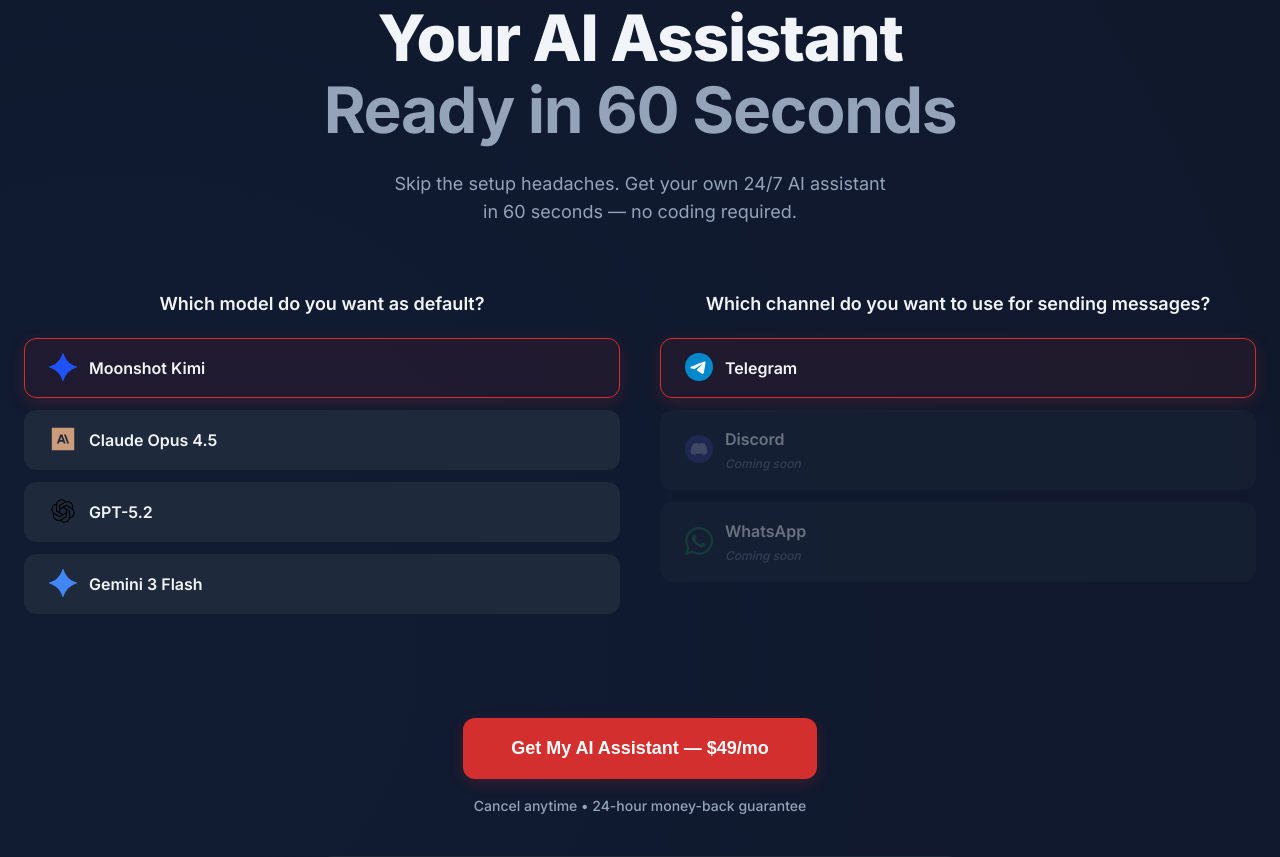
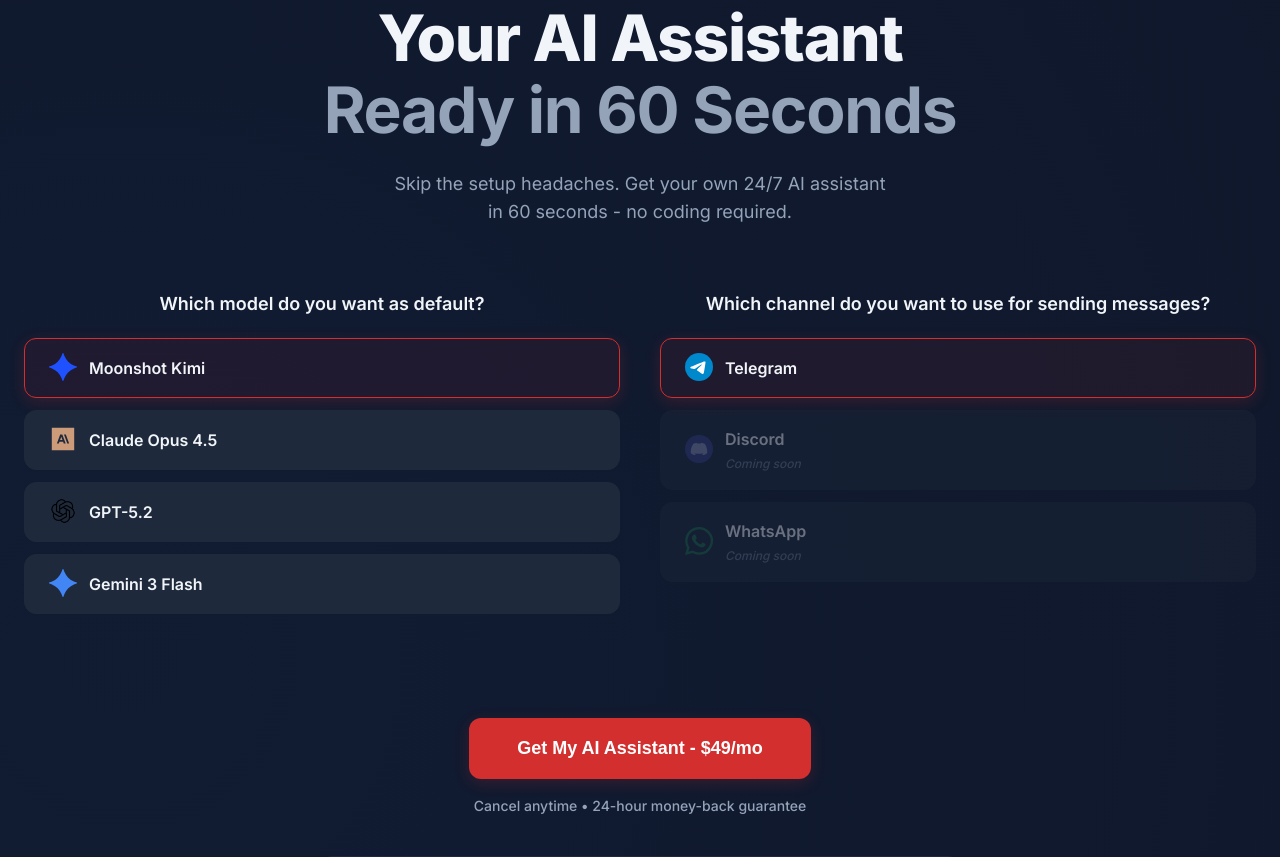
Before and after one commit to pratie/openclaw-saas, a Flask app: page / in a window 1280 px wide. Shown: the part 123-980 px from the top of the page. Run offline with Flask 3, Linux system fonts and the light colour scheme.

Commit message:
Replace em dashes with hyphens for cleaner look
- Subheadline: "60 seconds — no coding" → "60 seconds - no coding"
- CTA button: "Assistant — $49/mo" → "Assistant - $49/mo"
- Comparison: "deploy — done" → "deploy - done"

Simpler, cleaner typography.

🤖 Generated with [Claude Code](https://claude.com/claude-code)

Co-Authored-By: Claude <noreply@anthropic.com>

```diff
--- a/templates/index.html
+++ b/templates/index.html
@@ -26,7 +26,7 @@
         <!-- Subheadline -->
         <p class="main-subheadline">
             Skip the setup headaches. Get your own 24/7 AI assistant<br>
-            in 60 seconds — no coding required.
+            in 60 seconds - no coding required.
         </p>
 
         <!-- Model and Channel Selection (Side by Side) -->
@@ -101,7 +101,7 @@
 
         <!-- CTA Button -->
         <button class="cta-button" onclick="showPaymentModal()">
-            Get My AI Assistant — $49/mo
+            Get My AI Assistant - $49/mo
         </button>
         <p class="cta-subtext">
             Cancel anytime • 24-hour money-back guarantee
@@ -191,7 +191,7 @@
                 <div class="comparison-column simpleclaw">
                     <h3 class="column-title">OpenClaw</h3>
                     <div class="simple-time">&lt;1 min</div>
-                    <p class="simple-description">Pick a model, connect Telegram, deploy — done under 1 minute.</p>
+                    <p class="simple-description">Pick a model, connect Telegram, deploy - done under 1 minute.</p>
                     <p class="simple-explanation">Servers, SSH and OpenClaw Environment are already set up, waiting to get assigned. Simple, secure and fast connection to your bot.</p>
                 </div>
             </div>
```
